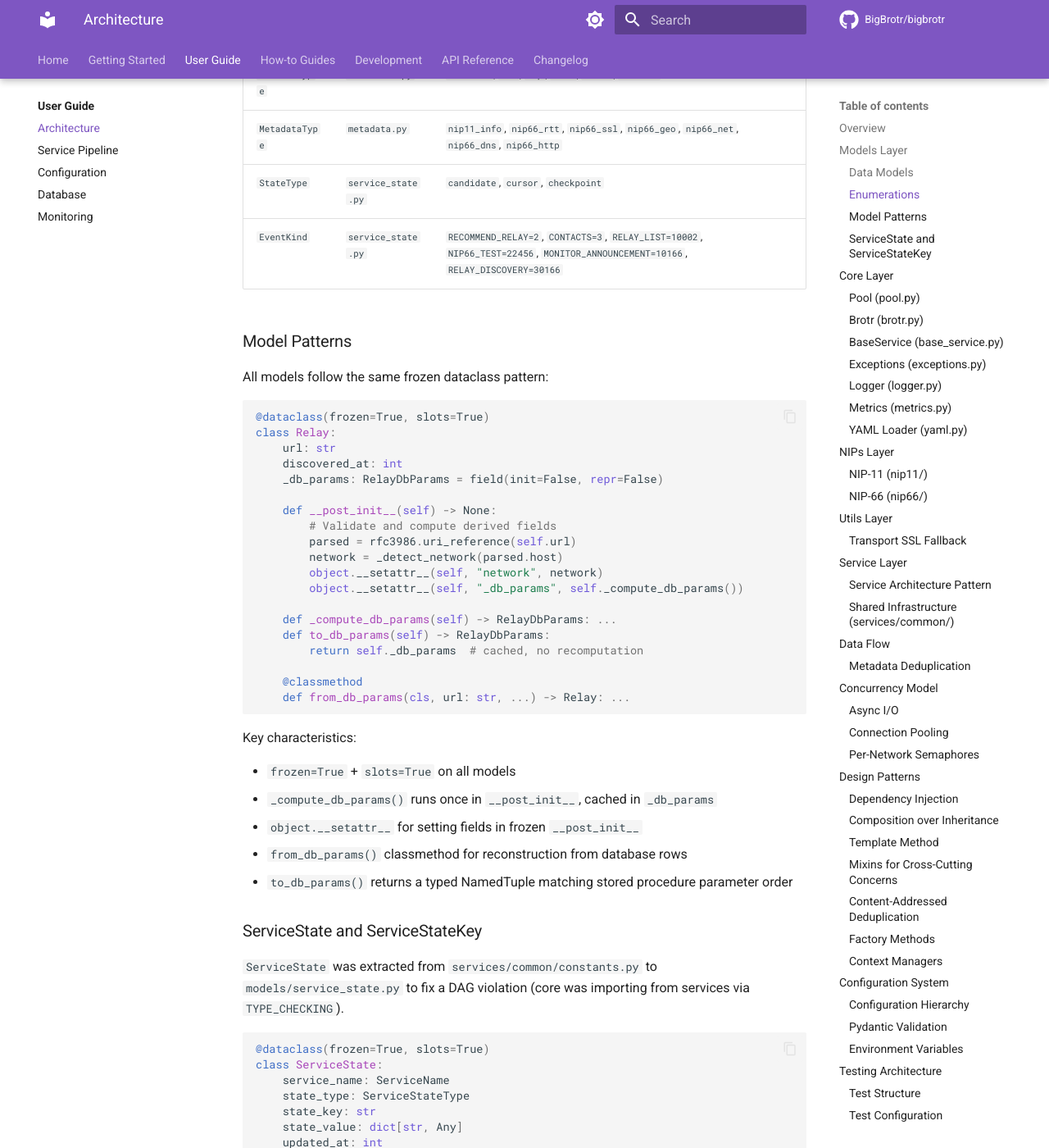
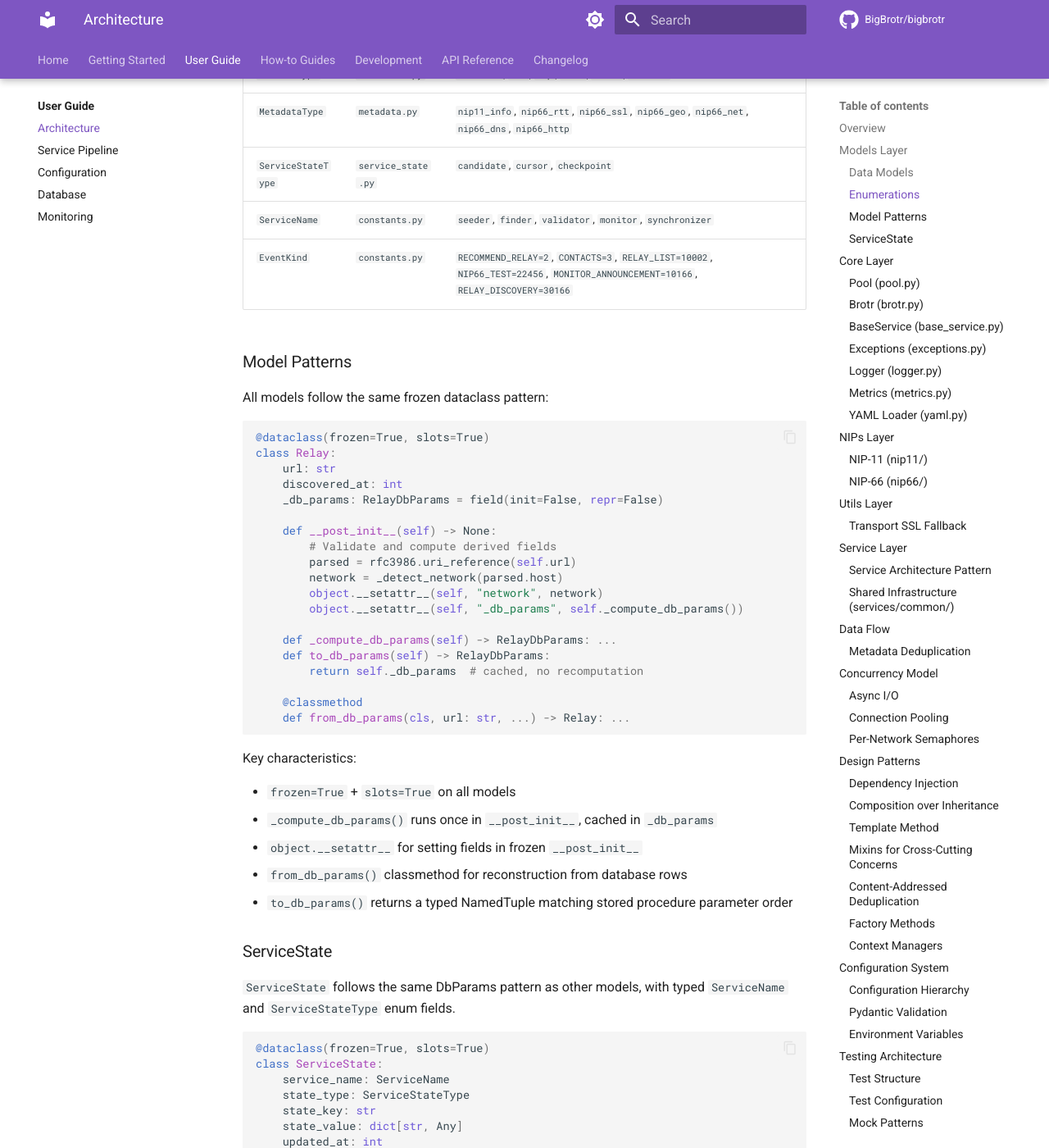
Before and after one commit to BigBrotr/bigbrotr, an MkDocs documentation site: the page built from docs/user-guide/architecture.md, in a window 1280 px wide and 1400 px high, scrolled down 1950 px. Shown: the whole window at 82% size. Built offline with MkDocs 1.6.1 and Material for MkDocs 9.7.7, drawn with Linux system fonts in a browser that asks for light colours; comment, search, counter and statistics services are not loaded; the version menu is left out; some of the changed text lies outside the part shown.

Commit message:
docs: fix stale references to renamed types and deleted constants module
Update all documentation for: StateType → ServiceStateType,
ServiceStateKey removed, EventKind and ServiceName moved from
services/common/constants.py to models/constants.py, DataType removed.
Fix import examples, directory trees, enum tables, and how-to guides.

````diff
--- a/docs/development/setup.md
+++ b/docs/development/setup.md
@@ -82,7 +82,7 @@
 |   +-- core/                         # Pool, Brotr, BaseService, Logger, Metrics, YAML
 |   |   +-- exceptions.py             # Exception hierarchy (BigBrotrError)
 |   +-- models/                       # Frozen dataclasses (pure, zero I/O)
-|   |   +-- service_state.py          # ServiceState, ServiceStateKey
+|   |   +-- service_state.py          # ServiceState, ServiceStateType
 |   +-- nips/                         # NIP-11 and NIP-66 protocol I/O
 |   |   +-- nip11/                    # Relay info document fetch/parse
 |   |   +-- nip66/                    # Monitoring: dns, geo, http, net, rtt, ssl
--- a/docs/user-guide/architecture.md
+++ b/docs/user-guide/architecture.md
@@ -43,8 +43,9 @@
 |------|------|--------|
 | `NetworkType` | `constants.py` | `clearnet`, `tor`, `i2p`, `loki`, `local`, `unknown` |
 | `MetadataType` | `metadata.py` | `nip11_info`, `nip66_rtt`, `nip66_ssl`, `nip66_geo`, `nip66_net`, `nip66_dns`, `nip66_http` |
-| `StateType` | `service_state.py` | `candidate`, `cursor`, `checkpoint` |
-| `EventKind` | `service_state.py` | `RECOMMEND_RELAY=2`, `CONTACTS=3`, `RELAY_LIST=10002`, `NIP66_TEST=22456`, `MONITOR_ANNOUNCEMENT=10166`, `RELAY_DISCOVERY=30166` |
+| `ServiceStateType` | `service_state.py` | `candidate`, `cursor`, `checkpoint` |
+| `ServiceName` | `constants.py` | `seeder`, `finder`, `validator`, `monitor`, `synchronizer` |
+| `EventKind` | `constants.py` | `RECOMMEND_RELAY=2`, `CONTACTS=3`, `RELAY_LIST=10002`, `NIP66_TEST=22456`, `MONITOR_ANNOUNCEMENT=10166`, `RELAY_DISCOVERY=30166` |
 
 ### Model Patterns
 
@@ -80,9 +81,9 @@
 - `from_db_params()` classmethod for reconstruction from database rows
 - `to_db_params()` returns a typed NamedTuple matching stored procedure parameter order
 
-### ServiceState and ServiceStateKey
+### ServiceState
 
-`ServiceState` was extracted from `services/common/constants.py` to `models/service_state.py` to fix a DAG violation (core was importing from services via `TYPE_CHECKING`).
+`ServiceState` follows the same DbParams pattern as other models, with typed `ServiceName` and `ServiceStateType` enum fields.
 
 ```python
 @dataclass(frozen=True, slots=True)
@@ -452,7 +453,6 @@
 
 | Module | Purpose |
 |--------|---------|
-| `constants.py` | `ServiceName` and `DataType` StrEnum enumerations |
 | `queries.py` | 13 domain SQL query functions |
 | `mixins.py` | `BatchProgress` dataclass, `BatchProgressMixin`, `NetworkSemaphoreMixin` |
 | `configs.py` | Per-network Pydantic config models |
--- a/docs/user-guide/pipeline.md
+++ b/docs/user-guide/pipeline.md
@@ -338,7 +338,7 @@
 1. `run()` -- fetch relays from DB, load cursors, distribute work
 2. `_sync_all_relays(relays)` -- `TaskGroup` with semaphore coordination
 3. For each relay: connect via WebSocket, subscribe with filter, collect events
-4. Per-relay cursor tracking via `ServiceState` with `StateType.CURSOR`
+4. Per-relay cursor tracking via `ServiceState` with `ServiceStateType.CURSOR`
 5. Batch insert events + relay junctions via `insert_event_relay(cascade=True)`
 6. Flush cursor updates periodically
 
````
Also changed, not shown: README.md (+2 -2 lines), docs/development/contributing.md (+6 -4 lines), docs/how-to/new-service.md (+1 -1 lines).
